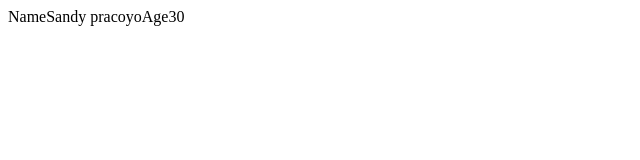
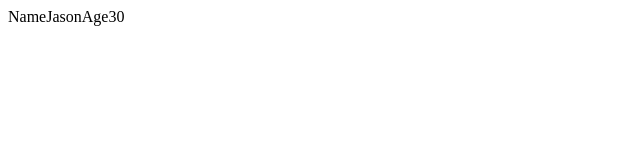
Before and after one commit to dantekobayashi/latihanGit, a plain HTML site: page index.html in a window 1280 px wide. Shown: the full height of the page, 0-640 px from the left. Drawn offline with Linux system fonts and the light colour scheme.

Commit message:
change to jason

```diff
--- a/index.html
+++ b/index.html
@@ -9,7 +9,7 @@
     <table>
         <td>
             <tr>Name</tr>
-            <tr>Sandy pracoyo</tr>
+            <tr>Jason</tr>
         </td>
         <td>
             <tr>Age</tr>
```
